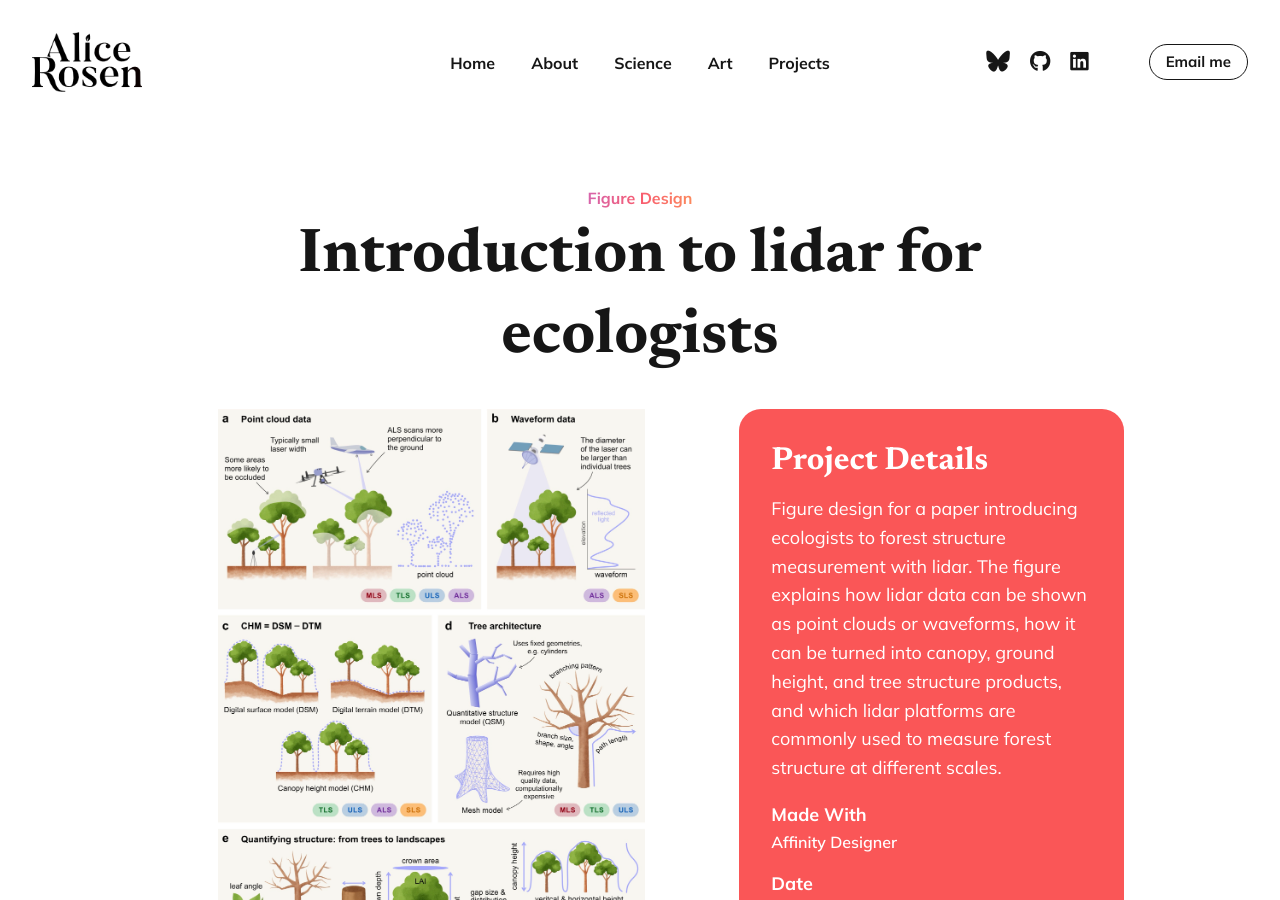
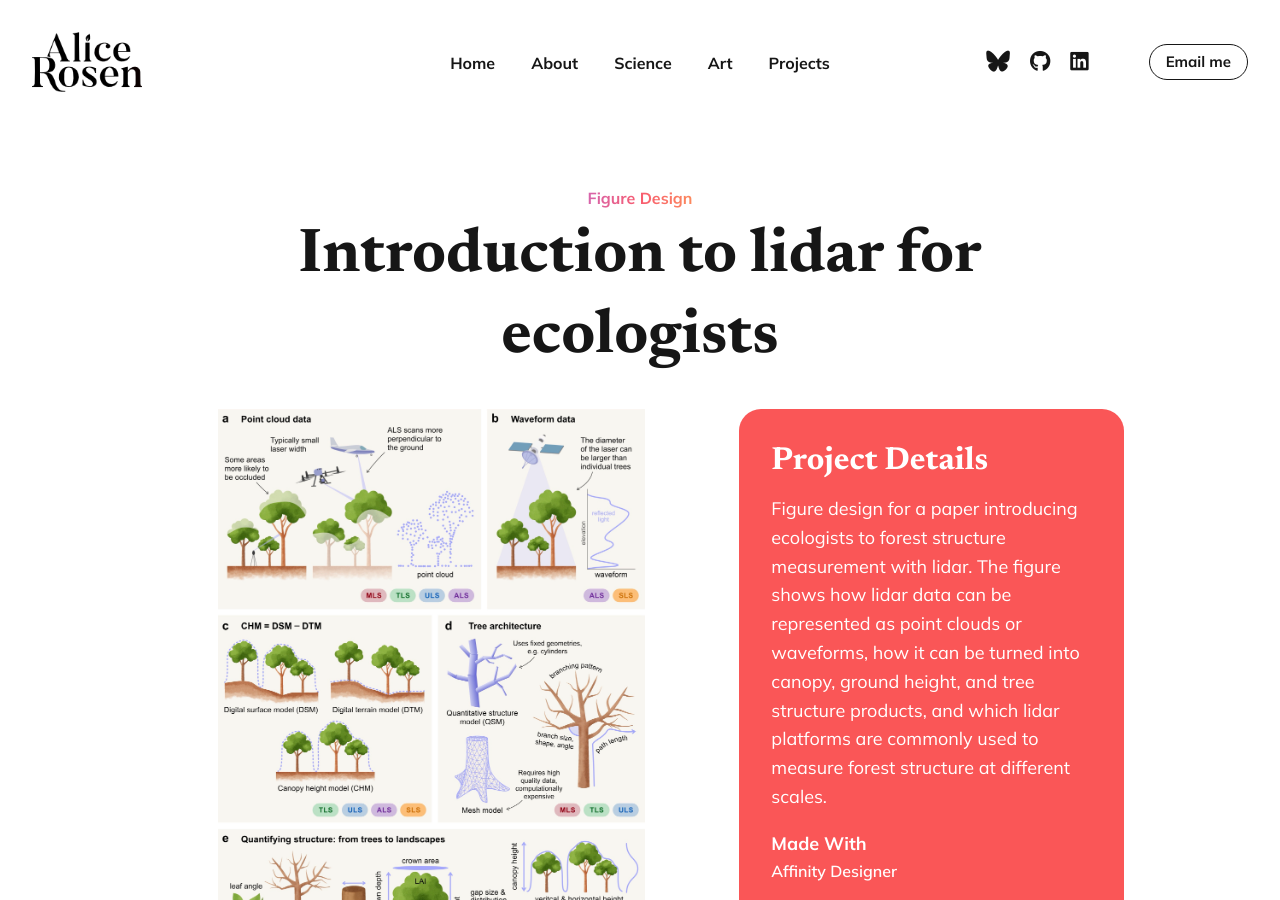
Before and after one commit to alice-rosen/alice-rosen.github.io, a Jekyll site: the page built from _projects/2026-08-11-lidar-primer-for-ecologists.md, in a window 1280 px wide and 900 px high. Built offline with Jekyll 4.4.1, drawn with Linux system fonts in a browser that asks for light colours; a style sheet for code colours, icons or effects is not loaded.

Commit message:
Update 2026-08-11-lidar-primer-for-ecologists.md

```diff
--- a/_projects/2026-08-11-lidar-primer-for-ecologists.md
+++ b/_projects/2026-08-11-lidar-primer-for-ecologists.md
@@ -1,7 +1,7 @@
 ---
 title: Introduction to lidar for ecologists
 subtitle: Figure Design
-summary: Figure design for a paper introducing ecologists to forest structure measurement with lidar. The figure explains how lidar data can be shown as point clouds or waveforms, how it can be turned into canopy, ground height, and tree structure products, and which lidar platforms are commonly used to measure forest structure at different scales.
+summary: Figure design for a paper introducing ecologists to forest structure measurement with lidar. The figure shows how lidar data can be represented as point clouds or waveforms, how it can be turned into canopy, ground height, and tree structure products, and which lidar platforms are commonly used to measure forest structure at different scales.
 tools: Affinity Designer
 article:
   doi: 10.1002/ecs2.70730
```
